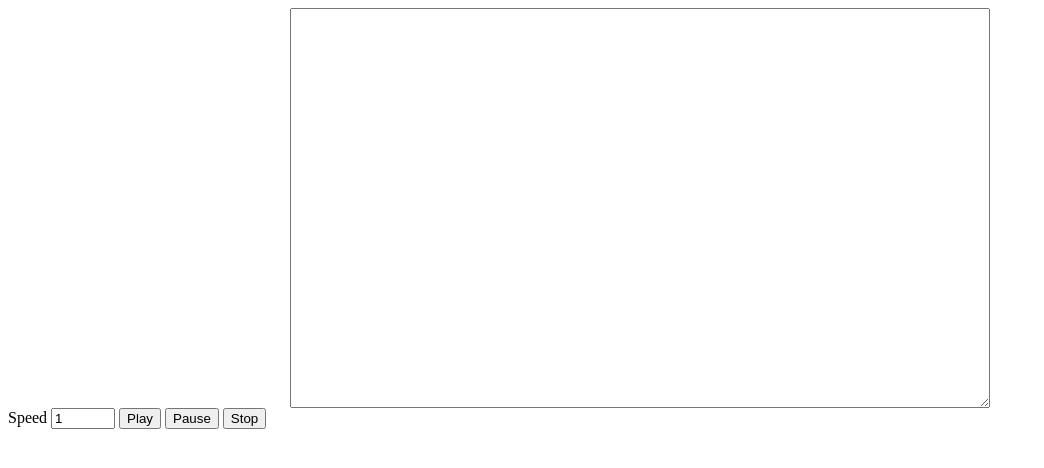
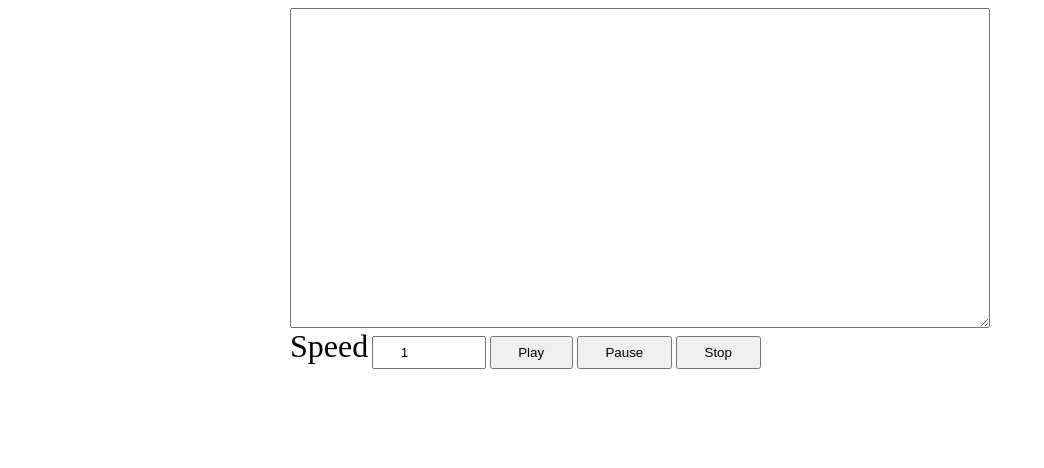
Before and after one commit to soyaibur/text-to-speech, a plain HTML site: page index.html in a window 1280 px wide. Shown: the whole page, without its empty margins (0-1044 px from the left). Drawn offline with Linux system fonts and the light colour scheme.

Commit message:
CSS Completed

```diff
--- a/style.css
+++ b/style.css
@@ -1,10 +1,25 @@
 *, *::after, *::before{
     box-sizing: border-box;
 }
+body{
+    padding:0;
+}
+.container{
+    max-width: 700px;
+    min-width: 100px;
+    margin: 0 auto;
+    height: 50vh;
+
+}
 #text{
     display: block;
-    margin: 0 auto;
-    width: 100vw;
-    height: 50vh;
-    max-width: 700px;
+    width: 100%;
+    height: 80%;
 }
+button,
+input{
+    padding:.5em 2em;
+}
+label{
+    font-size: 2em;
+}
```
